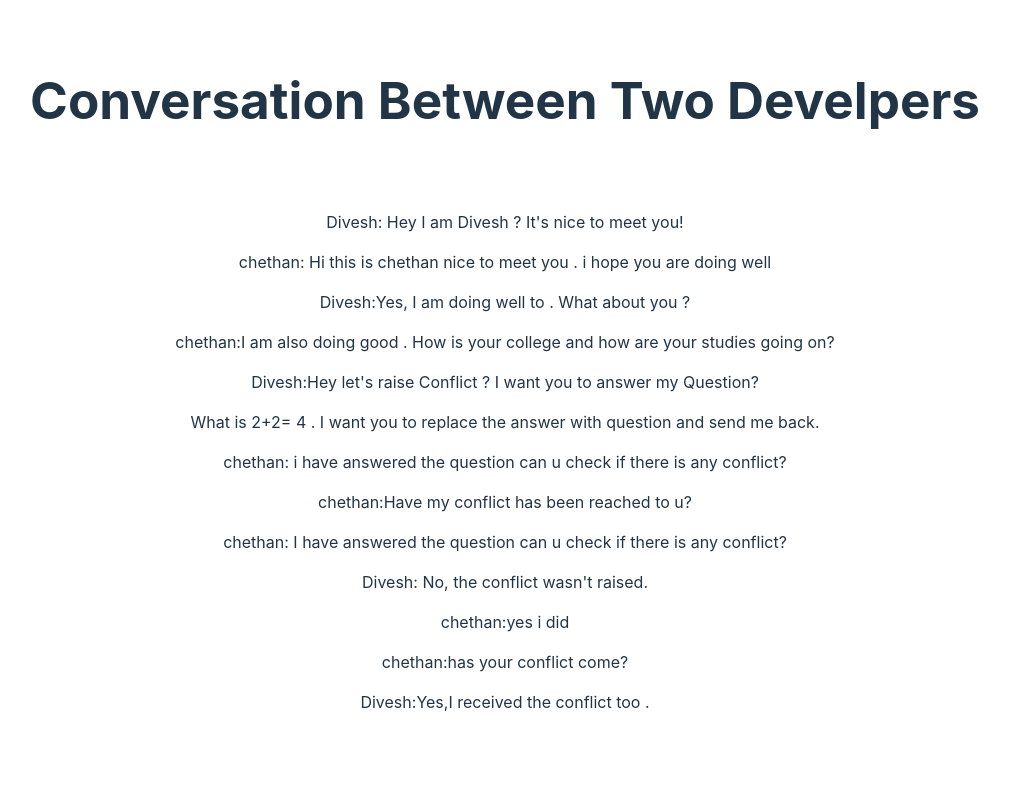
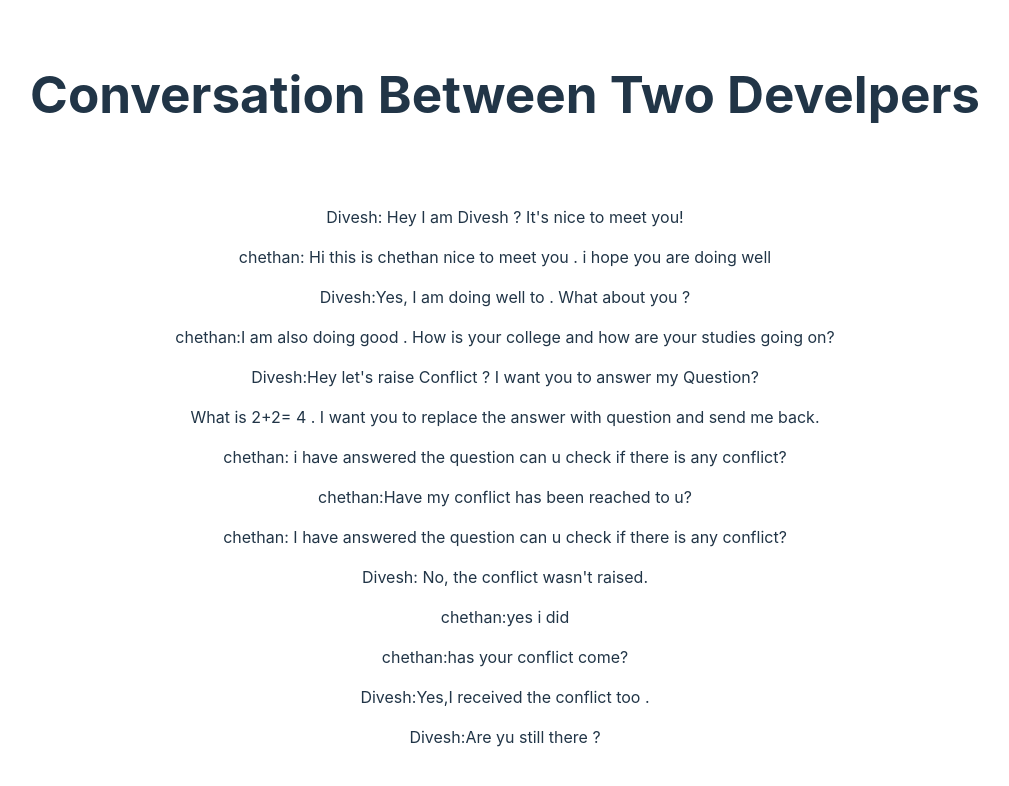
Before and after one commit to Dive-Dev/React_Git_Simulation, a React (Vite) app in the folder react-git-simulation/: page / in a window 1280 px wide. Shown: the top 786 px of the page, without its empty margins (135-1144 px from the left). Built offline with nearby package versions, Linux system fonts and the light colour scheme.

Commit message:
Checking Developer is online ?

```diff
--- a/react-git-simulation/src/App.jsx
+++ b/react-git-simulation/src/App.jsx
@@ -19,6 +19,7 @@
             <p>chethan:yes i did</p>
             <p>chethan:has your conflict come?</p>
             <p>Divesh:Yes,I received the conflict too .</p>
+            <p>Divesh:Are yu still there ?</p>
         </div>
     </>
   )
```
